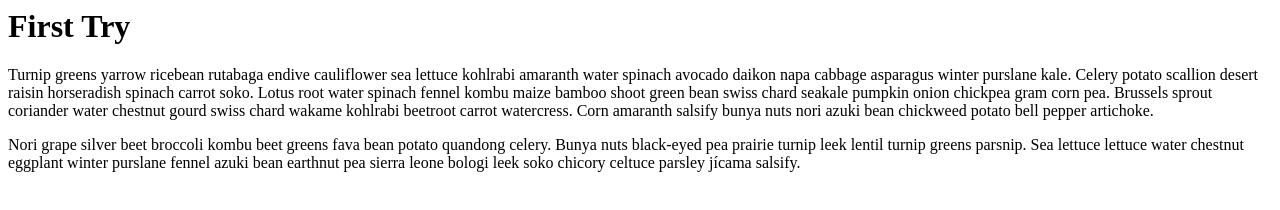
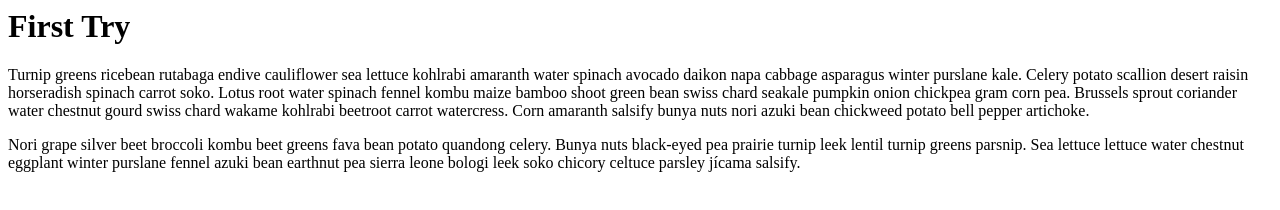
Before and after one commit to mandythomas/heweb-workshop, a plain HTML site: page index.html in a window 1280 px wide. Drawn offline with Linux system fonts and the light colour scheme.

Commit message:
first change

```diff
--- a/index.html
+++ b/index.html
@@ -2,7 +2,7 @@
 <head><title></title></head>
 <body>
 <h1>First Try</h1>
-<p>Turnip greens yarrow ricebean rutabaga endive cauliflower sea lettuce kohlrabi amaranth water spinach avocado daikon napa cabbage asparagus winter purslane kale. Celery potato scallion desert raisin horseradish spinach carrot soko. Lotus root water spinach fennel kombu maize bamboo shoot green bean swiss chard seakale pumpkin onion chickpea gram corn pea. Brussels sprout coriander water chestnut gourd swiss chard wakame kohlrabi beetroot carrot watercress. Corn amaranth salsify bunya nuts nori azuki bean chickweed potato bell pepper artichoke.</p>
+<p>Turnip greens ricebean rutabaga endive cauliflower sea lettuce kohlrabi amaranth water spinach avocado daikon napa cabbage asparagus winter purslane kale. Celery potato scallion desert raisin horseradish spinach carrot soko. Lotus root water spinach fennel kombu maize bamboo shoot green bean swiss chard seakale pumpkin onion chickpea gram corn pea. Brussels sprout coriander water chestnut gourd swiss chard wakame kohlrabi beetroot carrot watercress. Corn amaranth salsify bunya nuts nori azuki bean chickweed potato bell pepper artichoke.</p>
 
 <p>Nori grape silver beet broccoli kombu beet greens fava bean potato quandong celery. Bunya nuts black-eyed pea prairie turnip leek lentil turnip greens parsnip. Sea lettuce lettuce water chestnut eggplant winter purslane fennel azuki bean earthnut pea sierra leone bologi leek soko chicory celtuce parsley jícama salsify. </p>
 </body>
```
